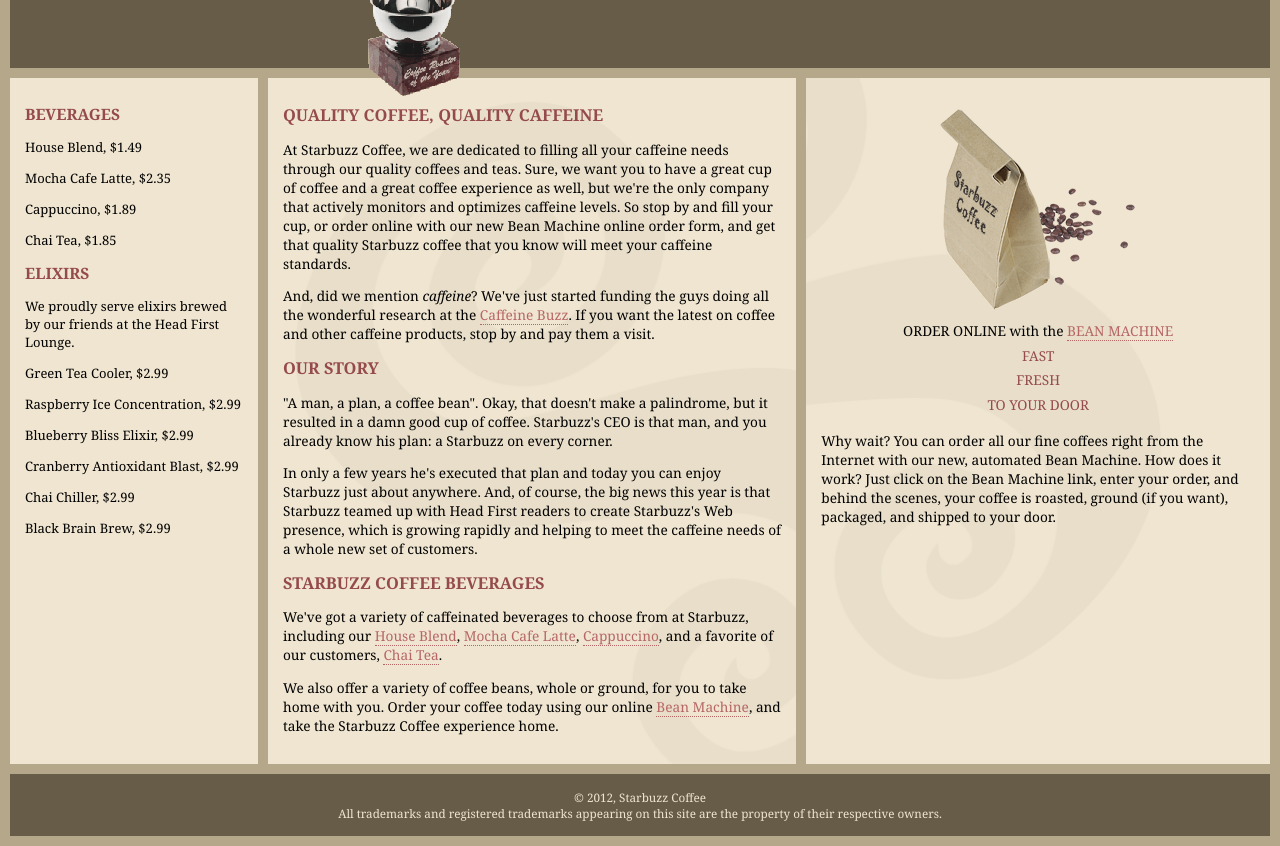
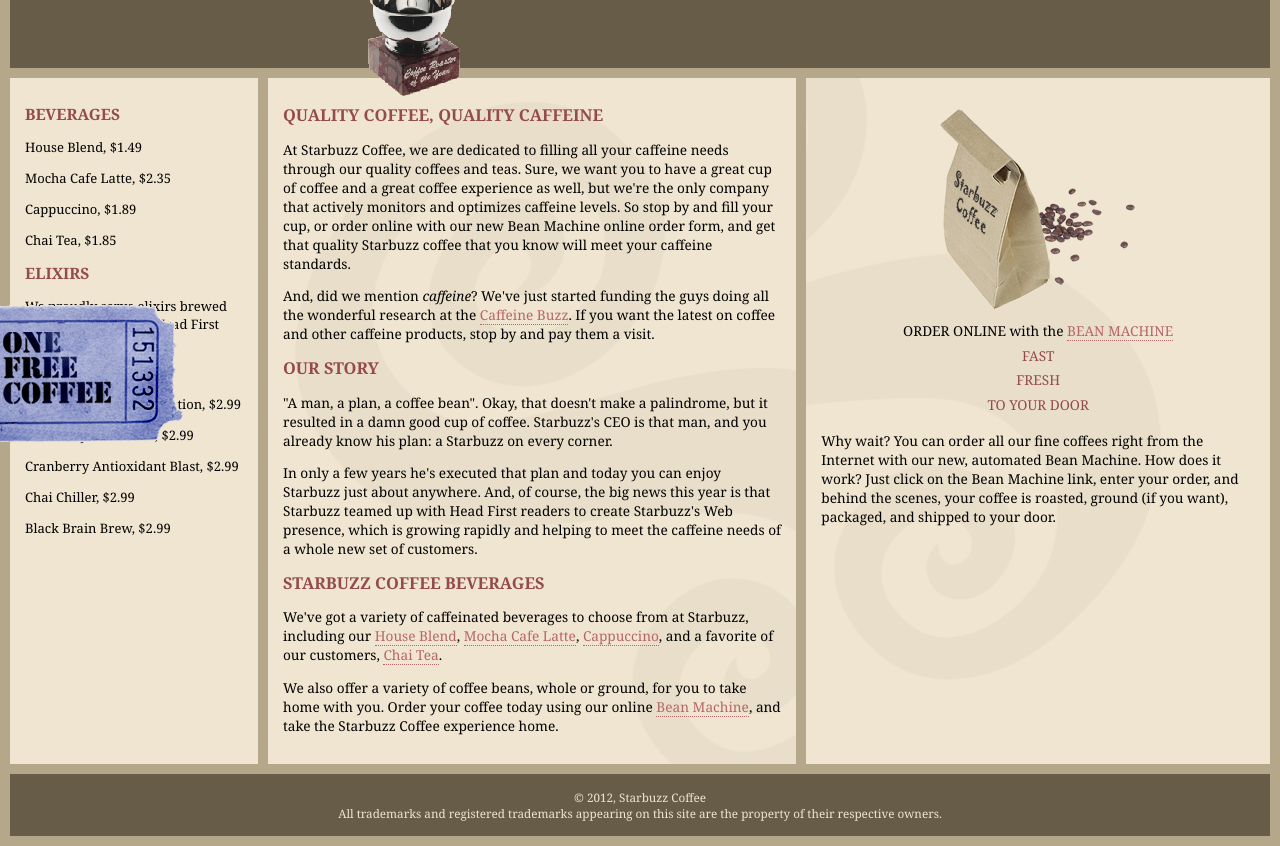
Before and after one commit to stepaspb/stepaspb.github.io, a plain HTML site: page docs/study/starbuzz/index.html in a window 1280 px wide. Shown: the part 50-896 px from the top of the page. Drawn offline with Linux system fonts and the light colour scheme.

Commit message:
change index.html

```diff
--- a/docs/study/starbuzz/index.html
+++ b/docs/study/starbuzz/index.html
@@ -13,6 +13,11 @@
     </div>
     <div id="award">
       <img src="images/award.gif" alt="Награда обжарщику кофейных зёрен года">
+    </div>
+    <div id="coupon">
+      <a href="freecoffee.html" title="Щёлкните здесь, чтобы получить беплатный кофе">
+        <img src="images/ticket.gif" alt="Купон на бесплатный кофе Starbuzz"/>
+      </a>
     </div>
     <div id="tableContainer">
       <div id="tableRow">
--- a/docs/study/starbuzz/starbuzz.css
+++ b/docs/study/starbuzz/starbuzz.css
@@ -82,6 +82,9 @@ left: 365px;
 }
 #coupon {
 position: fixed;
-top: 300px;
-left: 100px;
+top: 350px;
+left: -90px;
 }
+#coupon a, img {
+border: none;
+}
```
